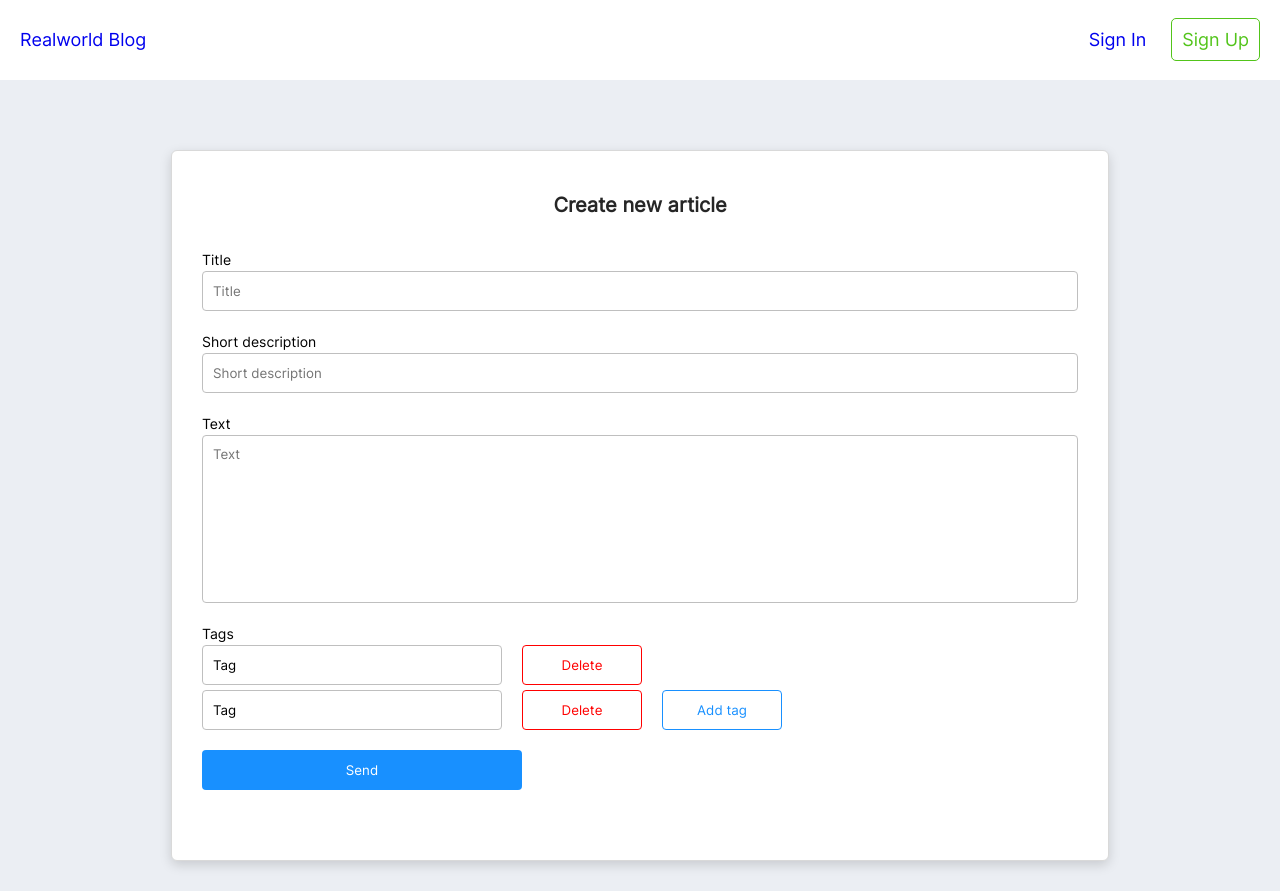
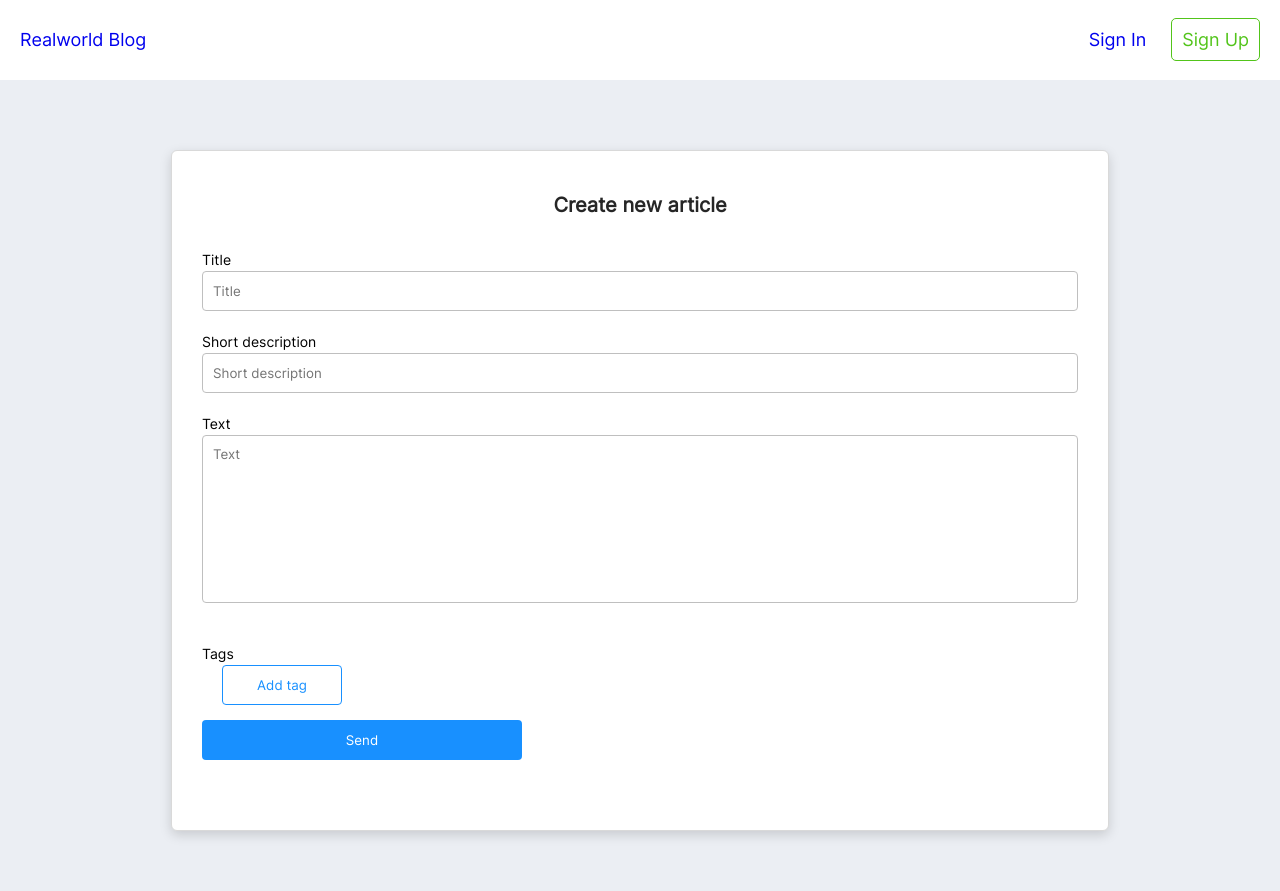
Before and after one commit to KISergeevich/blog-platform, a React app: page /new-article in a window 1280 px wide. After the commit the page ends 861 px from the top, so only its background shows below. Built offline with nearby package versions, Linux system fonts and the light colour scheme.

Commit message:
add dinamyc form for tags with useFieldArray

```diff
--- a/src/components/create-article/article-form.js
+++ b/src/components/create-article/article-form.js
@@ -3,6 +3,6 @@ export default function toArticleParams(form) {
     title: form.title,
     description: form.description,
     body: form.text,
-    tags: [], // form.tags,
+    tags: form.tags.map((tag) => tag.value), // form.tags,
   }
 }
--- a/src/components/create-article/create-article.js
+++ b/src/components/create-article/create-article.js
@@ -1,6 +1,6 @@
 /* eslint-disable react/jsx-props-no-spreading */
 import React from 'react'
-import { useForm } from 'react-hook-form'
+import { useFieldArray, useForm } from 'react-hook-form'
 import { useDispatch, useSelector } from 'react-redux'
 
 import { selectToken } from '../../redux/sign/sign-slice'
@@ -14,10 +14,15 @@ export default function CreateArticle() {
   const dispatch = useDispatch()
   const {
     register,
+    control,
     handleSubmit,
     formState: { errors },
   } = useForm()
 
+  const { fields, append, remove } = useFieldArray({
+    control,
+    name: 'tags',
+  })
   const onSubmit = (formValue) => {
     dispatch(createArticle({ params: toArticleParams(formValue), token }))
   }
@@ -65,21 +70,23 @@ export default function CreateArticle() {
         </label>
         <div className={classes.createArticle__tagBlock}>
           <span className={classes.createArticle__tagTitle}>Tags</span>
-          <div className={classes.createArticle__newTag}>
-            <input type="text" className={classes.createArticle__inputTag} placeholder="Tag" />
-            <button type="button" className={classes.createArticle__buttonDelete}>
-              Delete
-            </button>
-          </div>
-          <div className={classes.createArticle__newTag}>
-            <input type="text" className={classes.createArticle__inputTag} placeholder="Tag" />
-            <button type="button" className={classes.createArticle__buttonDelete}>
-              Delete
-            </button>
-            <button type="button" className={classes.createArticle__addTag}>
-              Add tag
-            </button>
-          </div>
+          {fields.map((field, index) => (
+            <div key={field.id} className={classes.createArticle__itemTag}>
+              <input
+                type="text"
+                key={field.id}
+                {...register(`tags.${index}.value`)}
+                className={classes.createArticle__inputTag}
+                placeholder="Tag"
+              />
+              <button type="button" className={classes.createArticle__buttonDelete} onClick={() => remove(index)}>
+                Delete
+              </button>
+            </div>
+          ))}
+          <button type="button" className={classes.createArticle__addTag} onClick={() => append({ value: '' })}>
+            Add tag
+          </button>
         </div>
         <button type="submit" className={classes.createArticle__submit}>
           Send
--- a/src/components/create-article/create-article.module.scss
+++ b/src/components/create-article/create-article.module.scss
@@ -51,6 +51,8 @@
         color:#D9D9D9;
     }
     &__tagBlock {
+        display: flex;
+        flex-direction: column;
         margin-top: 20px;
     }
     &__tagTitle {
```
